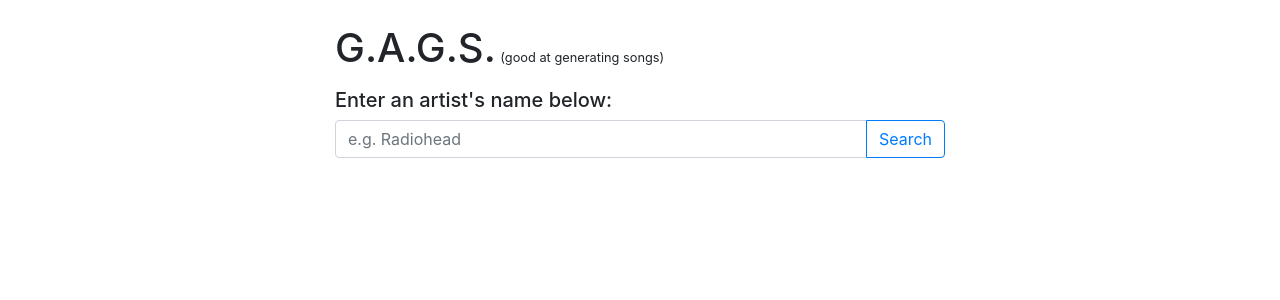
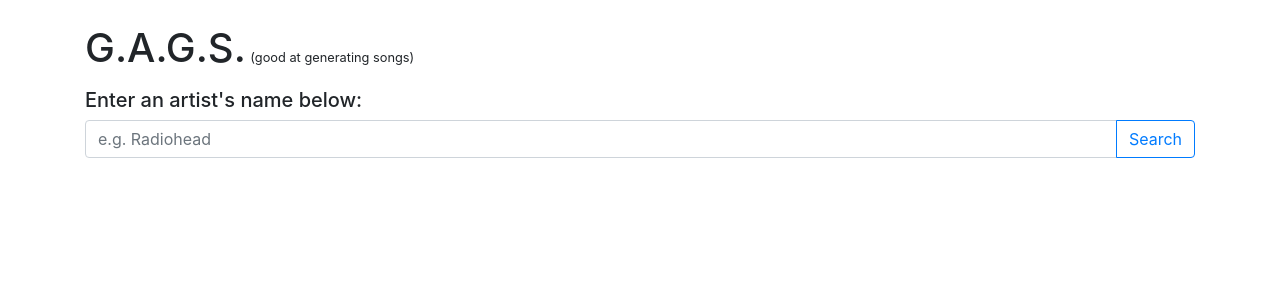
Before and after one commit to jackdahms/gags, a Flask app: page / in a window 1280 px wide. Shown: the top 300 px of the page. Run offline with Flask 2, Linux system fonts and the light colour scheme; some libraries are stand-ins or nearby versions.

Commit message:
removed w-50 class from main div

```diff
--- a/templates/base.html
+++ b/templates/base.html
@@ -32,7 +32,7 @@
     </style>
 </head>
 <body>
-    <div class="container w-50 pt-2">
+    <div class="container pt-2">
         <h1 id="gagsH1" class="d-inline-block my-3">G.A.G.S.</h1>
         <small>(good at generating songs)</small>
         {% block content %}
```
